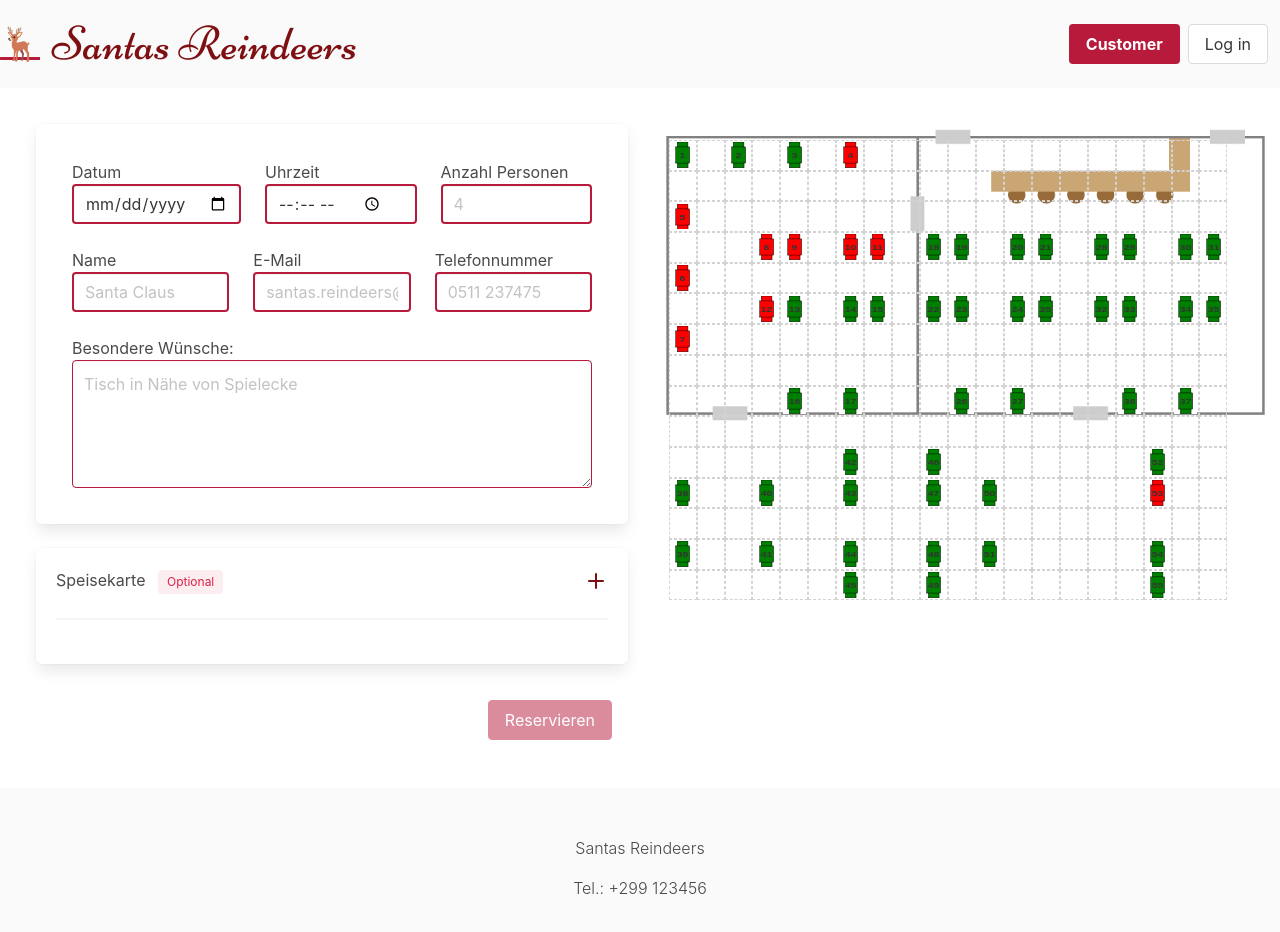
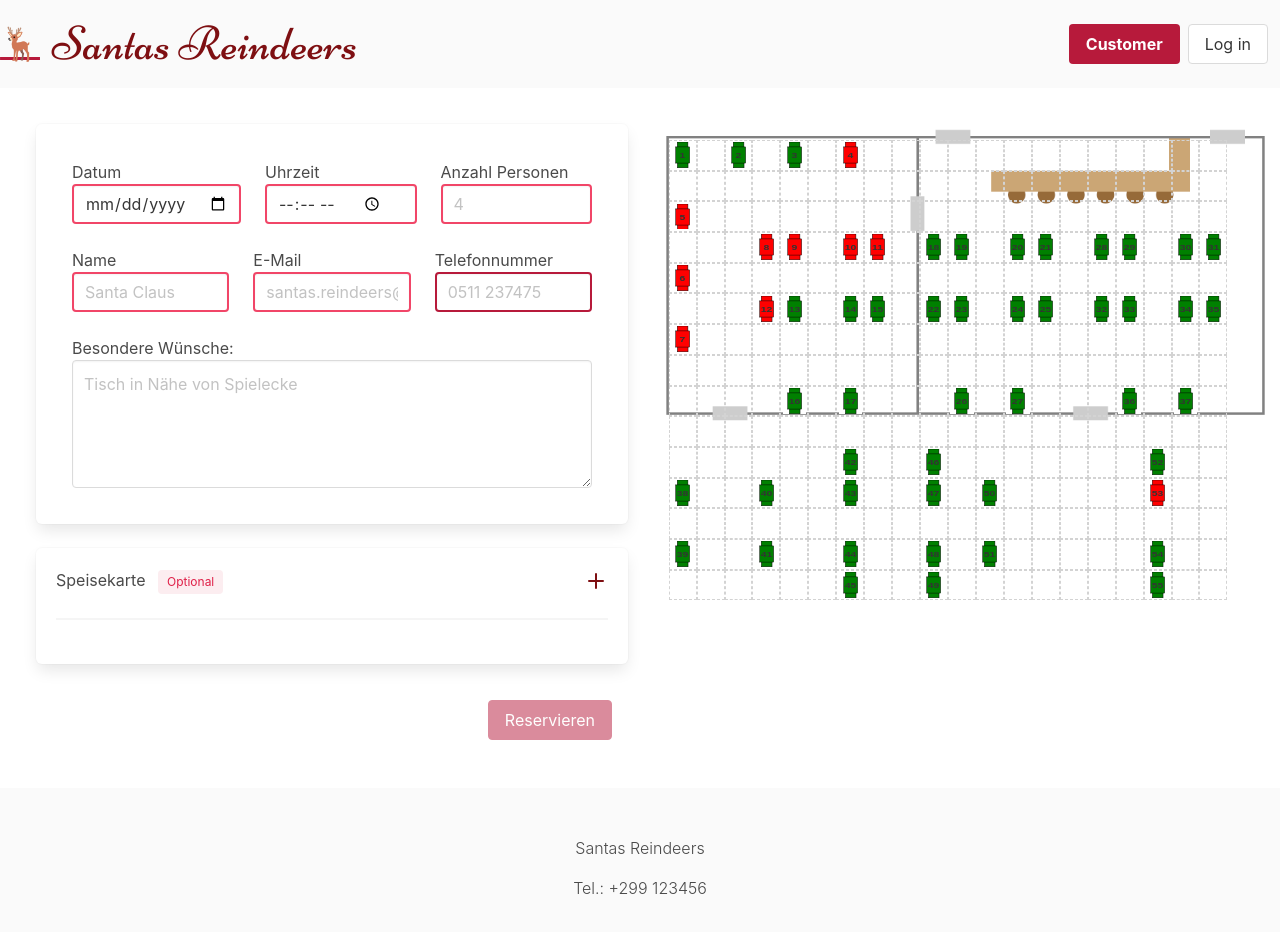
Before and after one commit to gregvoigts/hci-group-24, a Svelte app: page / in a window 1280 px wide. Shown: the top 932 px of the page. Built offline with nearby package versions, Linux system fonts and the light colour scheme.

Commit message:
basic validation for field

```diff
--- a/src/components/Reservation.svelte
+++ b/src/components/Reservation.svelte
@@ -6,6 +6,12 @@
     export let email = '';
     let wishes, tel;
 
+    let isPersonsValid, isNameValid, isDateValid, isTimeValid;
+
+    $: isPersonsValid = persons > 0 && persons < 17;
+    $: isNameValid = name !== '';
+    $: isDateValid = date !== null;
+    $: isTimeValid = time !== null;
 
     import  {validate, validity, telvalidate, telvalidity} from "../store/Navigation.js";
 </script>
@@ -14,28 +20,40 @@
     <div class="columns">
         <div class="column" >
             <p>Datum</p>
-            <input bind:value={date} class="input is-primary" type="date" placeholder="24.12.2022">
+            <input bind:value={date} class="input" type="date" placeholder="24.12.2022"
+                class:is-success={isDateValid}
+                class:is-danger={!isDateValid}
+            >
         </div>
         <div class="column">
             <p>Uhrzeit</p>
-            <input bind:value={time} class="input is-primary" type="time" placeholder="16:00">
+            <input bind:value={time} class="input" type="time" placeholder="16:00"
+                class:is-success={isTimeValid}
+                class:is-danger={!isTimeValid}
+            >
         </div>
         <div class="column">
             <p>Anzahl Personen</p>
-            <input bind:value={persons} class="input is-primary" type="number" placeholder="4">
+            <input bind:value={persons} class="input" type="number" placeholder="4"
+                class:is-success={isPersonsValid}
+                class:is-danger={!isPersonsValid}
+            >
         </div>
     </div>
 
     <div class="columns">
         <div class="column">
             <p>Name</p>
-            <input bind:value={name} class="input is-primary" type="text" placeholder="Santa Claus">
+            <input bind:value={name} class="input" type="text" placeholder="Santa Claus"
+                class:is-success={isNameValid}
+                class:is-danger={!isNameValid}
+            >
         </div>
         <div class="column">
             <p>E-Mail</p>
-            <input bind:value={email} class="input is-primary" type="email" placeholder="santas.reindeers@christmas.com"
-                class:field-danger={!$validity.valid}
-                class:field-success={$validity.valid}
+            <input bind:value={email} class="input" type="email" placeholder="santas.reindeers@christmas.com"
+                class:is-danger={!$validity.valid}
+                class:is-success={$validity.valid}
                 use:validate={email}
             >
             {#if $validity.dirty && !$validity.valid}
@@ -47,8 +65,7 @@
         <div class="column">
             <p>Telefonnummer</p>
             <input bind:value={tel} class="input is-primary" type="tel" placeholder="0511 237475"
-                class:field-danger={!$telvalidity.valid}
-                class:field-success={$telvalidity.valid}
+                class:is-success={$telvalidity.valid}
                 use:telvalidate={tel}
             >
             {#if $telvalidity.dirty && !$telvalidity.valid}
@@ -61,7 +78,7 @@
     <div class="columns">
         <div class="column">
             <p>Besondere Wünsche:</p>
-            <textarea bind:value={wishes} class="textarea is-primary" placeholder="Tisch in Nähe von Spielecke"></textarea>
+            <textarea bind:value={wishes} class="textarea" placeholder="Tisch in Nähe von Spielecke"></textarea>
         </div>
     </div>
 </div>
```
Also changed, not shown: public/build/bundle.css, public/build/bundle.js, 1 other file (tests, documents, lock files or other folders).
